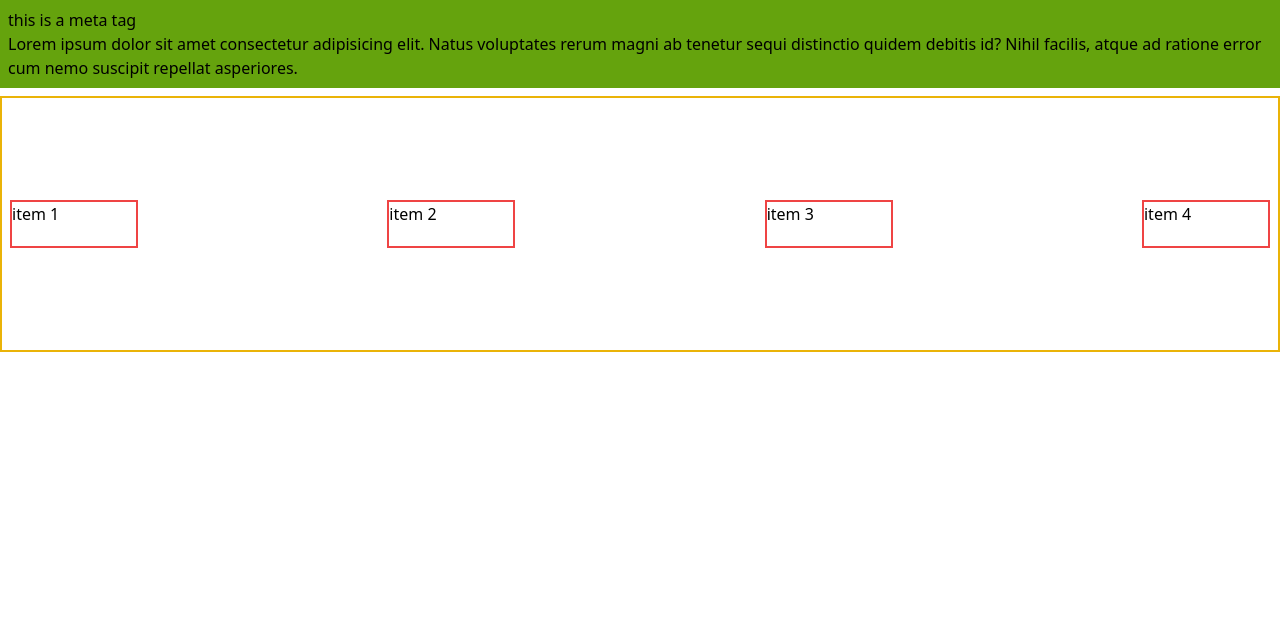
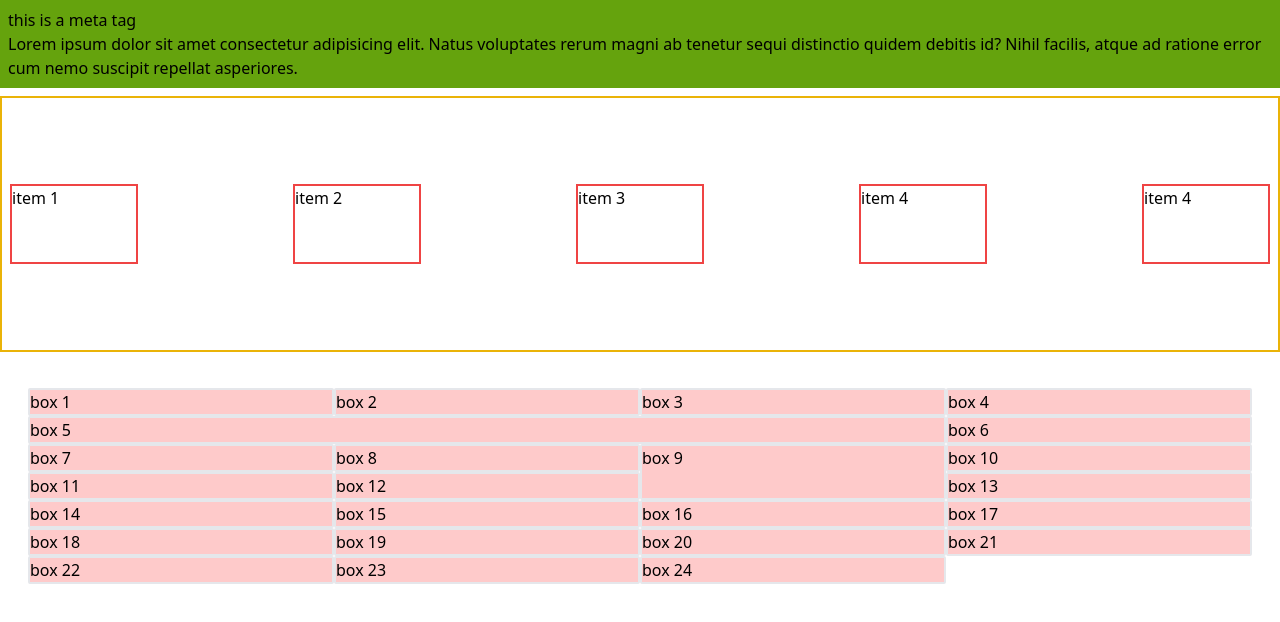
Before and after one commit to SojibAhmed114/resetMilestone03, a plain HTML site: page module13/responsive.html in a window 1280 px wide. Drawn offline with nearby package versions, Linux system fonts and the light colour scheme.

Commit message:
try commit back

```diff
--- a/module13/responsive.html
+++ b/module13/responsive.html
@@ -12,11 +12,41 @@
         <p>Lorem ipsum dolor sit amet consectetur adipisicing elit. Natus voluptates rerum magni ab tenetur sequi distinctio quidem debitis id? Nihil facilis, atque ad ratione error cum nemo suscipit repellat asperiores.</p>
     </section>
 
-    <section class="h-64 border border-2 border-yellow-500 p-2 my-2 md:flex md:justify-between items-center">
-        <div class="w-32 h-12 border border-2 border-red-500">item 1</div>
-        <div class="w-32 h-12 border border-2 border-red-500">item 2</div>
-        <div class="w-32 h-12 border border-2 border-red-500">item 3</div>
-        <div class="w-32 h-12 border border-2 border-red-500">item 4</div>
+    <section class="h-64 border border-2 border-yellow-500 p-2 my-2 overflow-auto md:flex md:justify-between items-center">
+        <div class="w-32 h-20 border border-2 border-red-500">item 1</div>
+        <div class="w-32 h-20 border border-2 border-red-500">item 2</div>
+        <div class="w-32 h-20 border border-2 border-red-500">item 3</div>
+        <div class="w-32 h-20 border border-2 border-red-500">item 4</div>
+        <div class="w-32 h-20 border border-2 border-red-500">item 4</div>
+    </section>
+
+    <section>
+        <div class="grid sm:grid-cols-2 md:grid-cols-3 lg:grid-cols-4 p-3 md:p-5 lg:p-7">
+            <div class="bg-red-200 border border-2 rounded-sm">box 1</div>
+            <div class="bg-red-200 border border-2 rounded-sm">box 2</div>
+            <div class="bg-red-200 border border-2 rounded-sm">box 3</div>
+            <div class="bg-red-200 border border-2 rounded-sm">box 4</div>
+            <div class="bg-red-200 lg:col-span-3 border border-2 rounded-sm">box 5</div>
+            <div class="bg-red-200 border border-2 rounded-sm">box 6</div>
+            <div class="bg-red-200 border border-2 rounded-sm">box 7</div>
+            <div class="bg-red-200 border border-2 rounded-sm">box 8</div>
+            <div class="bg-red-200 lg:row-span-2 border border-2 rounded-sm">box 9</div>
+            <div class="bg-red-200 border border-2 rounded-sm">box 10</div>
+            <div class="bg-red-200 border border-2 rounded-sm">box 11</div>
+            <div class="bg-red-200 border border-2 rounded-sm">box 12</div>
+            <div class="bg-red-200 border border-2 rounded-sm">box 13</div>
+            <div class="bg-red-200 border border-2 rounded-sm">box 14</div>
+            <div class="bg-red-200 border border-2 rounded-sm">box 15</div>
+            <div class="bg-red-200 border border-2 rounded-sm">box 16</div>
+            <div class="bg-red-200 border border-2 rounded-sm">box 17</div>
+            <div class="bg-red-200 border border-2 rounded-sm">box 18</div>
+            <div class="bg-red-200 border border-2 rounded-sm">box 19</div>
+            <div class="bg-red-200 border border-2 rounded-sm">box 20</div>
+            <div class="bg-red-200 border border-2 rounded-sm">box 21</div>
+            <div class="bg-red-200 border border-2 rounded-sm">box 22</div>
+            <div class="bg-red-200 border border-2 rounded-sm">box 23</div>
+            <div class="bg-red-200 border border-2 rounded-sm">box 24</div>
+        </div>
     </section>
 </body>
 </html>
```
